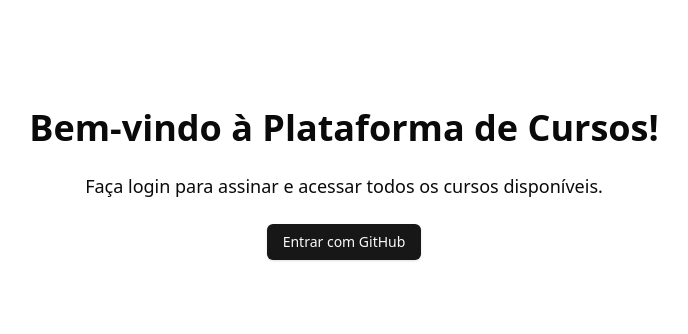
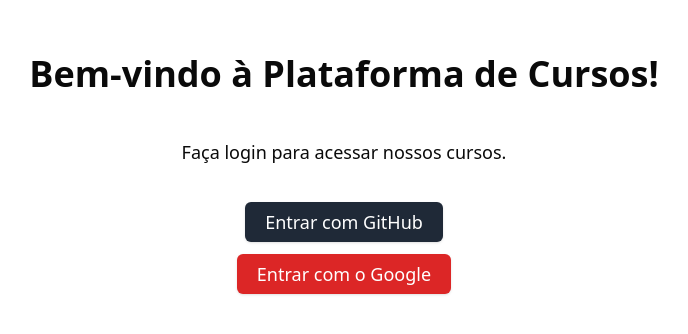
Before and after one commit to Tjaos/product-store-with-stripe, a Next.js app: page / in a window 1280 px wide. Shown: the part 216-550 px from the top of the page, without its empty margins (296-984 px from the left). Built offline with nearby package versions, Linux system fonts and the light colour scheme; no server answers.

Commit message:
add login com o google

```diff
--- a/src/app/page.tsx
+++ b/src/app/page.tsx
@@ -35,13 +35,22 @@
           </div>
         </>
       ) : (
-        <>
-          <p className="text-lg mb-6">
-            Faça login para assinar e acessar todos os cursos disponíveis.
-          </p>
+        <div className=" flex flex-col p-5 items-center justify-center space-y-3">
+          <p className="text-lg mb-6">Faça login para acessar nossos cursos.</p>
 
-          <Button onClick={() => signIn("github")}>Entrar com GitHub</Button>
-        </>
+          <Button
+            className="p-5 bg-gray-800 text-white text-lg"
+            onClick={() => signIn("github")}
+          >
+            Entrar com GitHub
+          </Button>
+          <Button
+            className="p-5 bg-red-600 text-white text-lg"
+            onClick={() => signIn("google")}
+          >
+            Entrar com o Google
+          </Button>
+        </div>
       )}
     </main>
   );
--- a/src/lib/auth.ts
+++ b/src/lib/auth.ts
@@ -1,6 +1,7 @@
 import { PrismaAdapter } from "@next-auth/prisma-adapter";
 import { getServerSession, type NextAuthOptions } from "next-auth";
 import GitHubProvider from "next-auth/providers/github";
+import GoogleProvider from "next-auth/providers/google";
 import { db } from "./prisma";
 
 // Extend the Session type to include isSubscribed
@@ -23,6 +24,10 @@
       clientId: process.env.GITHUB_CLIENT_ID!,
       clientSecret: process.env.GITHUB_CLIENT_SECRET!,
     }),
+    GoogleProvider({
+      clientId: process.env.GOOGLE_CLIENT_ID!,
+      clientSecret: process.env.GOOGLE_CLIENT_SECRET!,
+    }),
   ],
   session: {
     strategy: "database",
```
